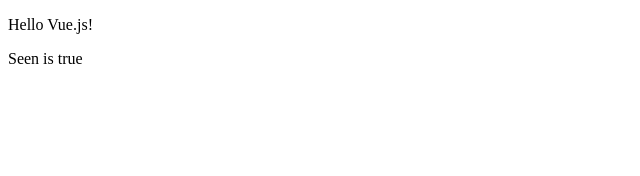
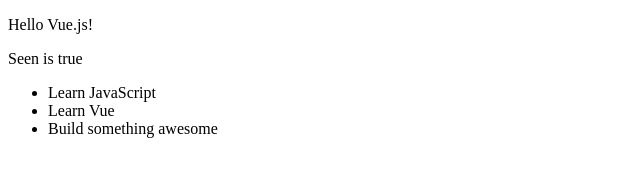
Before and after one commit to clevergadget/vue-exploration, a plain HTML site: page index.html in a window 1280 px wide. Shown: the whole page, without its empty margins (0-640 px from the left). Drawn offline with nearby package versions, Linux system fonts and the light colour scheme.

Commit message:
simple v-for

```diff
--- a/app.js
+++ b/app.js
@@ -2,6 +2,11 @@ new Vue({
     el: '#app',
     data: {
       message: 'Hello Vue.js!',
-      seen: true
+      seen: true,
+      todos: [
+        { text: 'Learn JavaScript' },
+        { text: 'Learn Vue' },
+        { text: 'Build something awesome' }
+      ]
     }
   })
--- a/index.html
+++ b/index.html
@@ -16,6 +16,7 @@
   <div id="app">
     <p>{{ message }}</p>
     <p v-if="seen">Seen is true</p>
+    <ul ><li v-for="todo in todos">{{todo.text}}</li></ul>
   </div>
   <script src="app.js"></script>
 </body>
```
